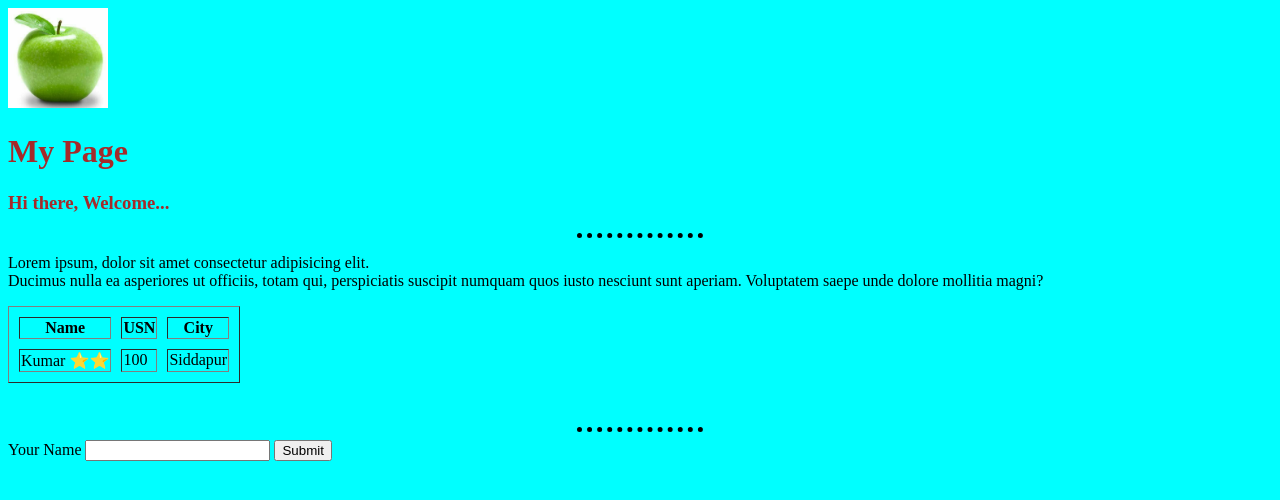
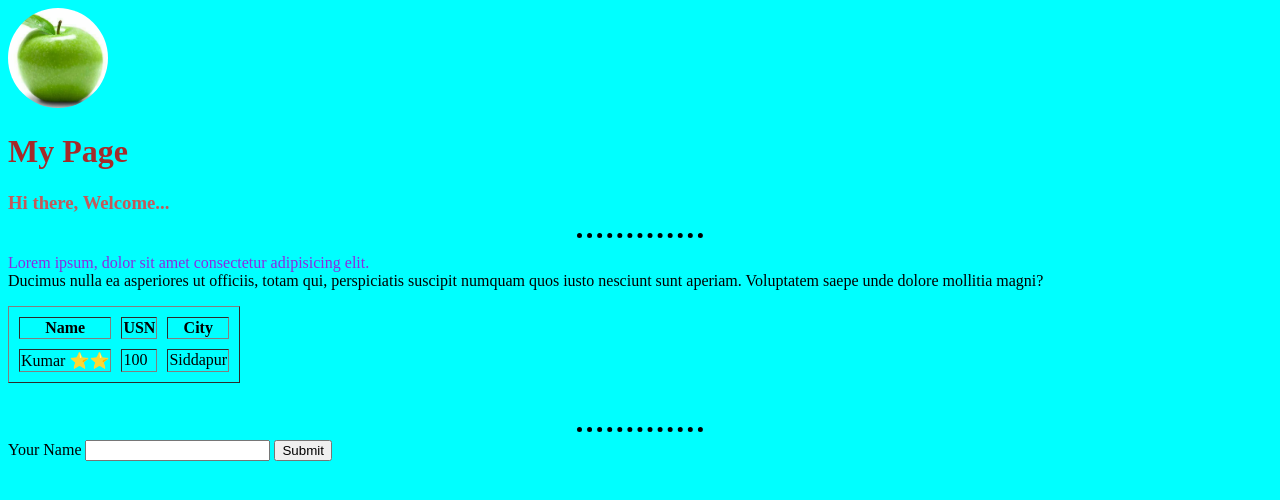
Before and after one commit to kumar-gouda/Web-dev, a plain HTML site: page index.html in a window 1280 px wide. Drawn offline with Linux system fonts and the light colour scheme.

Commit message:
many changes

```diff
--- a/css/style.css
+++ b/css/style.css
@@ -14,3 +14,23 @@ hr {
 h1,h3 {
 color: brown;
 }
+
+.page {
+    color:blueviolet;
+}
+
+.page:hover {
+    color: #000;
+}
+
+.circular {
+    border-radius: 100%;
+}
+.size {
+    height: 100px;
+    width: 100px;
+}
+
+#head3 {
+    color:rgb(196, 89, 89);
+}
--- a/index.html
+++ b/index.html
@@ -8,12 +8,12 @@
         </title>
     </head>
     <body>
-        <div><img src="res/apple.jpg" alt="green apple" height="100" width="100"></div>
+        <div><img class="circular size" src="res/apple.jpg" alt="green apple"></div>
         <h1>My Page</h1>
-        <h3>Hi there, Welcome... </h3>
+        <h3 id="head3">Hi there, Welcome... </h3>
         <hr>
         <p>
-            <div>Lorem ipsum, dolor sit amet consectetur adipisicing elit. </div>
+            <div class="page">Lorem ipsum, dolor sit amet consectetur adipisicing elit. </div>
             <div>Ducimus nulla ea asperiores ut officiis, totam qui, perspiciatis suscipit numquam quos iusto nesciunt sunt aperiam. Voluptatem saepe unde dolore mollitia magni?</div>
         </p>
         <table border="1" cellspacing='10'>
```
